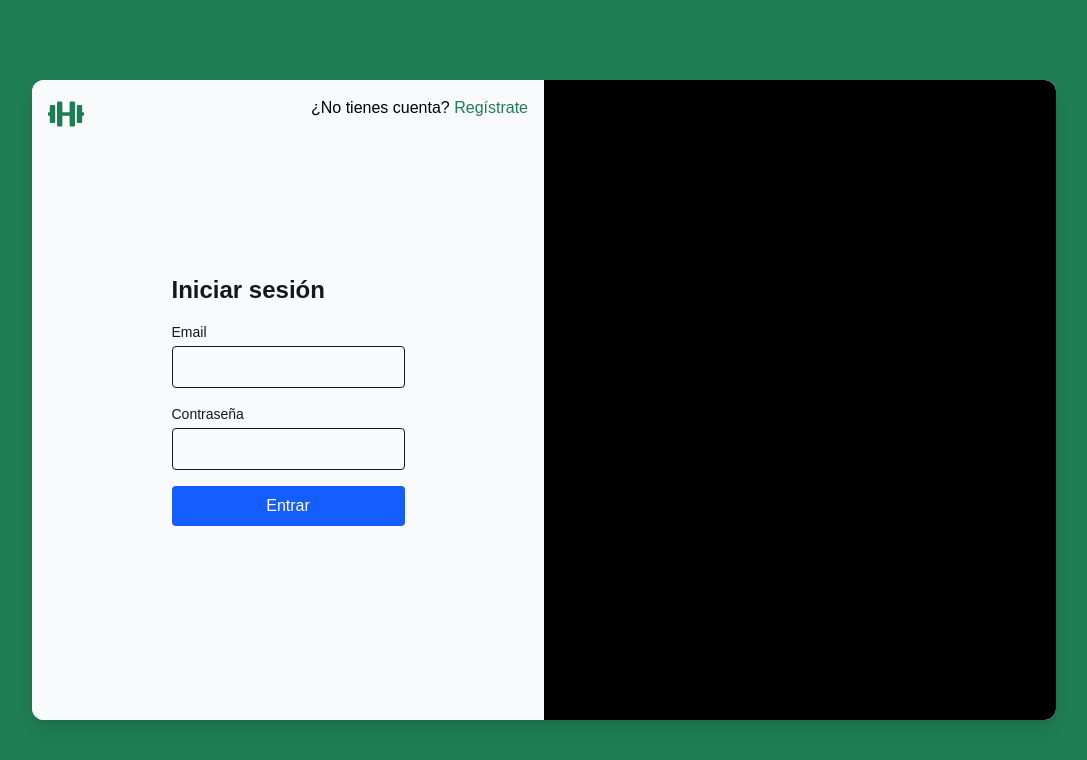
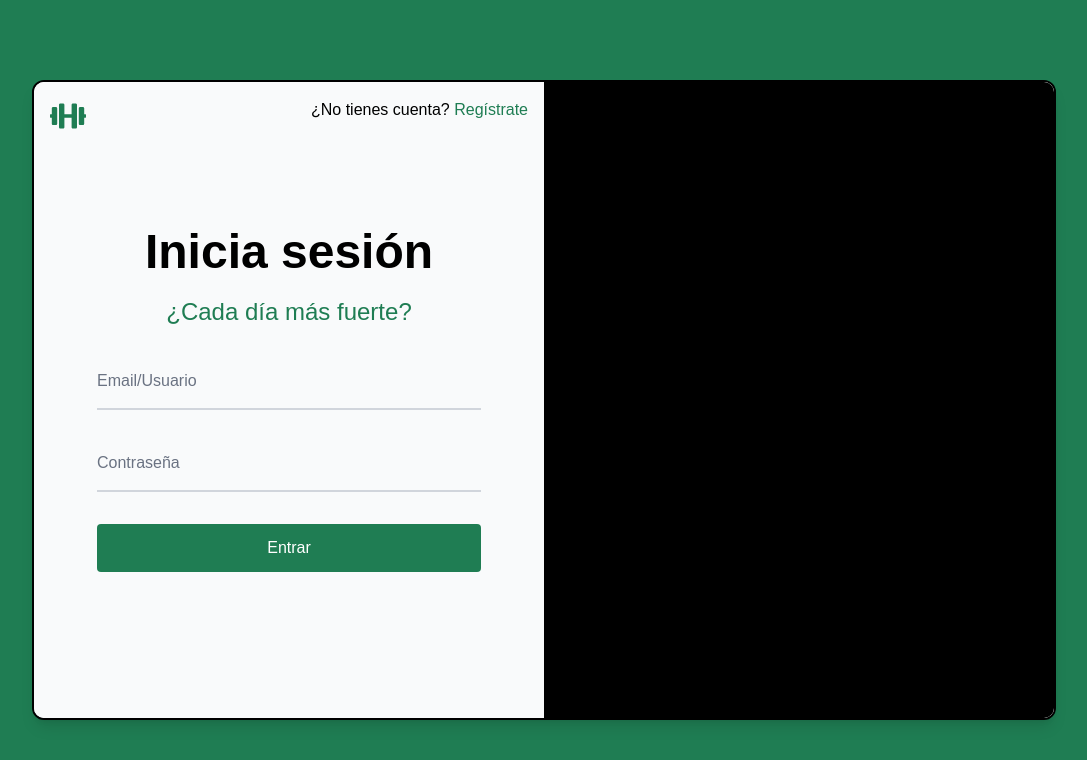
Before and after one commit to joelito32/fitlink-frontend, a Next.js app: page /auth in a window 1280 px wide. Shown: the top 760 px of the page, without its empty margins (96-1183 px from the left). Built offline with nearby package versions, Linux system fonts and the light colour scheme.

Commit message:
FormLogin final

```diff
--- a/src/components/AuthSlider.tsx
+++ b/src/components/AuthSlider.tsx
@@ -10,7 +10,7 @@ export default function AuthSlider() {
   const togglePanel = () => setIsRegisterActive(prev => !prev)
 
   return (
-    <div className="relative w-[80%] h-[80%] bg-white rounded-xl shadow-lg overflow-hidden">
+    <div className="relative w-[80%] h-[80%] bg-white rounded-xl shadow-lg overflow-hidden border-2 border-black">
       {/* Mancuernas fijas */}
       <div className="absolute top-4 left-4 text-[#1F7D53] text-4xl z-10"><FaDumbbell /></div>
       <div className="absolute top-4 right-4 text-[#1F7D53] text-4xl z-10"><FaDumbbell /></div>
@@ -31,7 +31,7 @@ export default function AuthSlider() {
               </button>
             </div>
           )}
-          <FormLogin />
+          <FormLogin key={isRegisterActive ? 'login-reset' : 'login'} />
         </div>
 
         {/* Derecha: Registro */}
@@ -48,7 +48,7 @@ export default function AuthSlider() {
               </button>
             </div>
           )}
-          <FormRegister />
+          <FormRegister key={!isRegisterActive ? 'register-reset' : 'register'} />
         </div>
       </div>
 
--- a/src/components/LoginForm.tsx
+++ b/src/components/LoginForm.tsx
@@ -1,28 +1,111 @@
+// components/FormLogin.tsx
 'use client'
 
+import { useState } from 'react'
+import { AiOutlineEye, AiOutlineEyeInvisible } from 'react-icons/ai'
+
 export default function FormLogin() {
+  const [showPassword, setShowPassword] = useState(false)
+  const [password, setPassword] = useState('')
+  const [identifier, setIdentifier] = useState('')
+
   return (
-    <form className="space-y-4">
-      <h2 className="text-2xl font-bold mb-4">Iniciar sesión</h2>
-      <div>
-        <label className="block text-sm font-medium">Email</label>
+    <form className="w-full max-w-sm flex flex-col items-center">
+      {/* Título */}
+      <h2 className="text-5xl font-semibold text-black mb-5 text-center">
+        Inicia sesión
+      </h2>
+      {/* Subtítulo */}
+      <p className="text-2xl text-[#1F7D53] mb-6 text-center">
+        ¿Cada día más fuerte?
+      </p>
+
+      {/* Email/Usuario */}
+      <div className="relative w-full mb-6">
         <input
-          type="email"
+          id="identifier"
+          type="text"
+          placeholder=" "
+          value={identifier}
+          onChange={e => setIdentifier(e.target.value)}
           required
-          className="mt-1 w-full px-3 py-2 border rounded focus:outline-none focus:ring"
+          className="
+            peer
+            placeholder-transparent
+            w-full
+            border-b-2 border-gray-300
+            pt-6 pb-2
+            text-black
+            focus:outline-none focus:border-[#1F7D53]
+          "
         />
+        <label
+          htmlFor="identifier"
+          className="
+            absolute left-0
+            transform transition-all origin-top-left
+            top-0 text-sm text-gray-500
+            peer-placeholder-shown:top-1/2 peer-placeholder-shown:-translate-y-1/2 peer-placeholder-shown:text-base
+            peer-focus:top-0 peer-focus:translate-y-0 peer-focus:text-sm
+          "
+        >
+          Email/Usuario
+        </label>
       </div>
-      <div>
-        <label className="block text-sm font-medium">Contraseña</label>
+
+      {/* Contraseña con toggle */}
+      <div className="relative w-full mb-8">
         <input
-          type="password"
+          id="password"
+          type={showPassword ? 'text' : 'password'}
+          placeholder=" "
+          value={password}
+          onChange={e=> setPassword(e.target.value)}
           required
-          className="mt-1 w-full px-3 py-2 border rounded focus:outline-none focus:ring"
+          className="
+            peer
+            placeholder-transparent
+            w-full
+            border-b-2 border-gray-300
+            pt-6 pb-2
+            text-black
+            focus:outline-none focus:border-[#1F7D53]
+          "
         />
+        <label
+          htmlFor="password"
+          className="
+            absolute left-0
+            transform transition-all origin-top-left
+            top-0 text-sm text-gray-500
+            peer-placeholder-shown:top-1/2 peer-placeholder-shown:-translate-y-1/2 peer-placeholder-shown:text-base
+            peer-focus:top-0 peer-focus:translate-y-0 peer-focus:text-sm
+          "
+        >
+          Contraseña
+        </label>
+        {password.length > 0 && (
+          <button
+            type="button"
+            onClick={() => setShowPassword(v => !v)}
+            className="absolute right-3 top-1/2 -translate-y-1 transform text-sm text-gray-500 hover:text-gray-700"
+          >
+            {showPassword
+              ? <AiOutlineEyeInvisible size={20} />
+              : <AiOutlineEye size={20} />
+            }
+          </button>
+        )}
       </div>
+
+      {/* Botón */}
       <button
         type="submit"
-        className="w-full py-2 bg-blue-600 text-white rounded hover:bg-blue-700"
+        className="
+          w-full py-3
+          bg-[#1F7D53] text-white rounded
+          hover:opacity-90 transition
+        "
       >
         Entrar
       </button>
```
